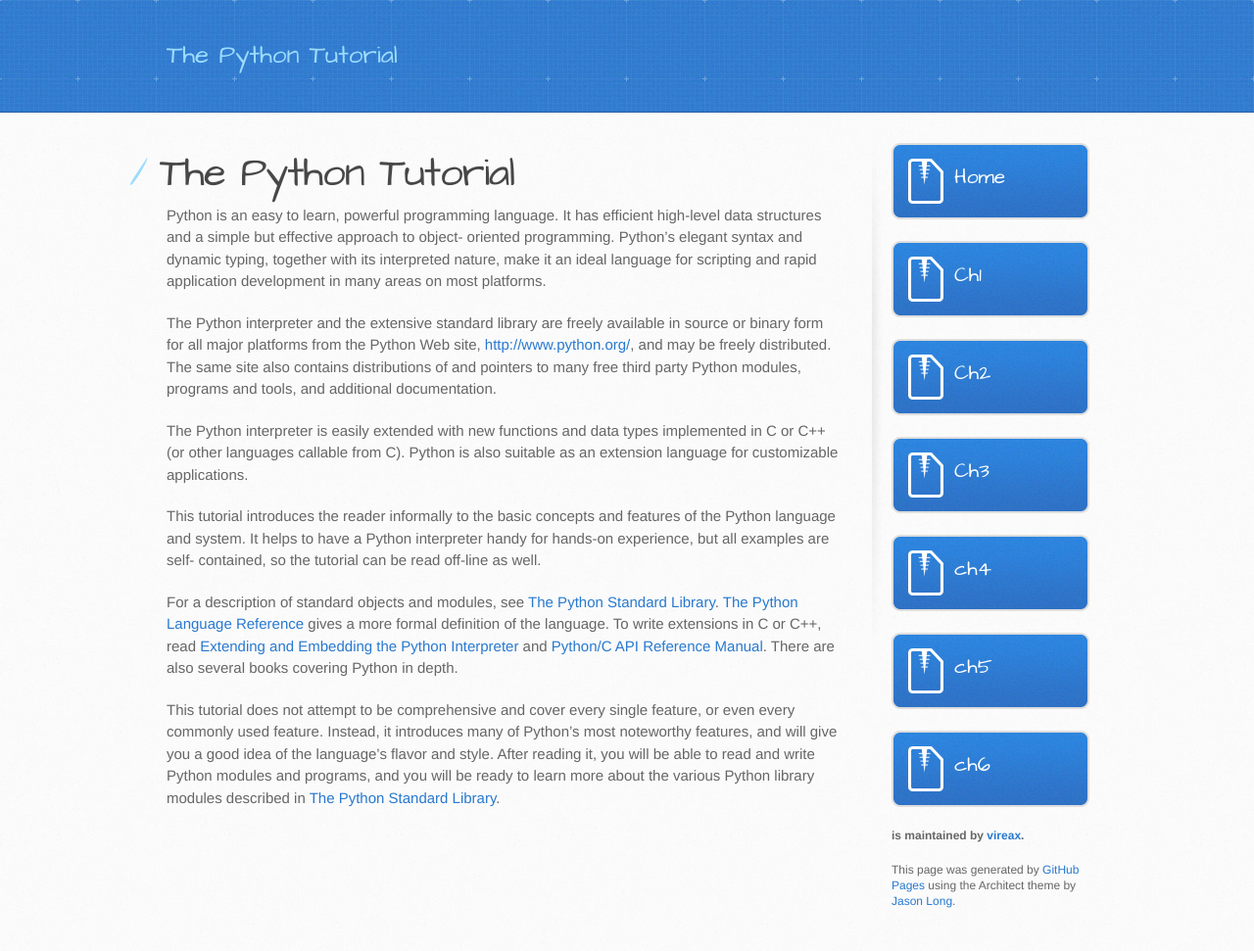
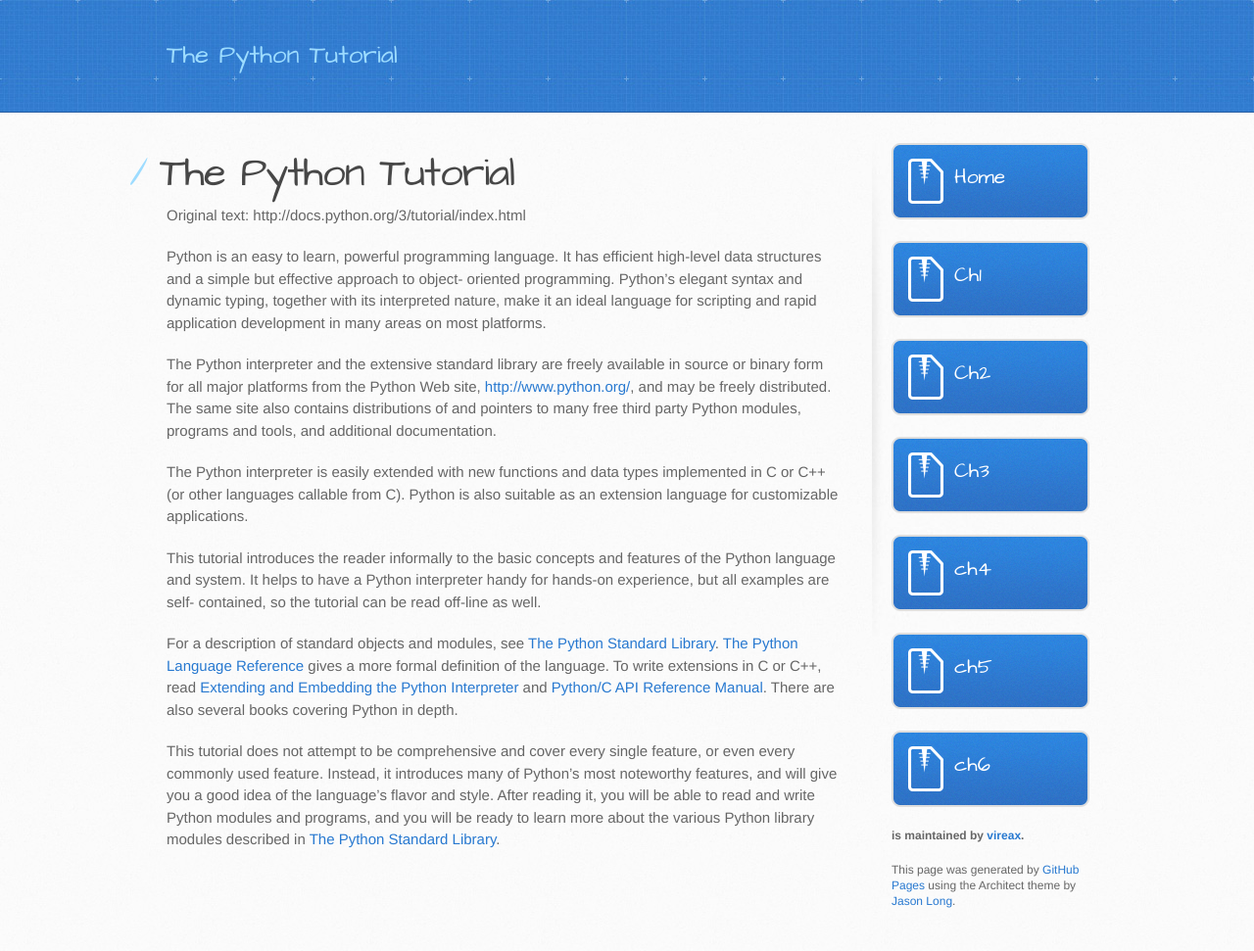
Before and after one commit to vireax/the-python-tutorial, a Jekyll site: the page built from index.md, in a window 1280 px wide. Shown: the whole page at 98% size. Built offline with Jekyll 4.4.1, drawn with Linux system fonts in a browser that asks for light colours.

Commit message:
Update index.md

```diff
--- a/index.md
+++ b/index.md
@@ -4,6 +4,8 @@
 ---
 
 # The Python Tutorial
+
+Original text: http://docs.python.org/3/tutorial/index.html
 
 Python is an easy to learn, powerful programming language. It has efficient
 high-level data structures and a simple but effective approach to object-
```
